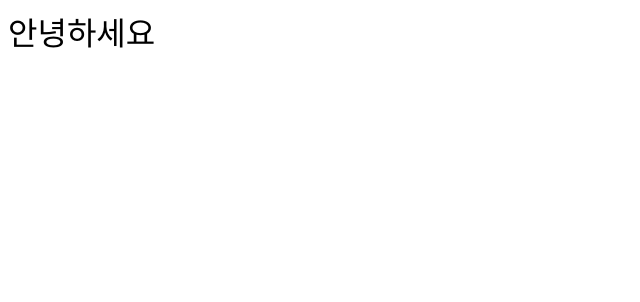
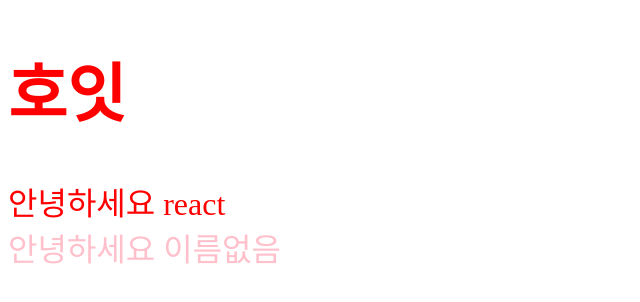
Before and after one commit to codesquad-members-2021/todo-list, a React (Create React App) app in the folder todo-eamon/: page / in a window 1280 px wide. Shown: the top 302 px of the page, without its empty margins (0-640 px from the left). Built offline with nearby package versions, Linux system fonts and the light colour scheme.

Commit message:
[Feat] 1-6 조건부 렌더링

```diff
--- a/todo-eamon/src/App.js
+++ b/todo-eamon/src/App.js
@@ -1,10 +1,11 @@
-import React from 'react';
-import Hello from './Hello';
+import React from "react";
+import Hello from "./Hello";
 
 function App() {
   return (
     <div>
-      <Hello />
+      <Hello name="react" color="red" isSpecial />
+      <Hello color="pink" />
     </div>
   );
 }
--- a/todo-eamon/src/Hello.js
+++ b/todo-eamon/src/Hello.js
@@ -1,7 +1,16 @@
 import React from "react";
 
-function Hello() {
-  return <div>안녕하세요</div>;
+function Hello({ color, name, isSpecial }) {
+  return (
+    <div style={{ color }}>
+      {isSpecial ? <h1>호잇</h1> : null}
+      안녕하세요 {name}
+    </div>
+  );
 }
 
+Hello.defaultProps = {
+  name: "이름없음",
+};
+
 export default Hello;
```
